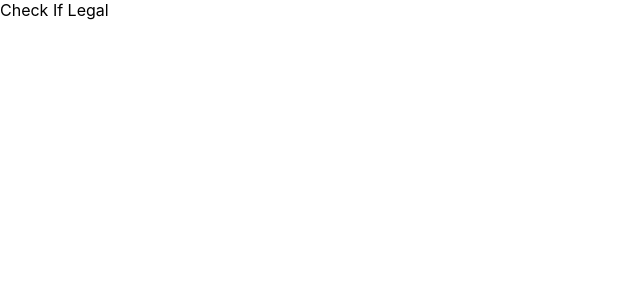
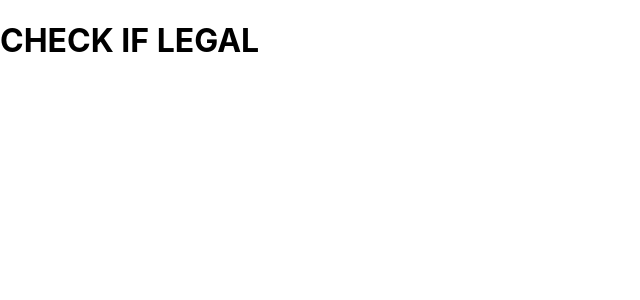
Before and after one commit to pesto-students/check-if-legal-fe-n13-delta-3, a React (Create React App) app: page / in a window 1280 px wide. Shown: the top 300 px of the page, without its empty margins (0-640 px from the left). Built offline with nearby package versions, Linux system fonts and the light colour scheme.

Commit message:
setup: react-router
-public routes

```diff
--- a/package.json
+++ b/package.json
@@ -12,6 +12,7 @@
     "@types/react-dom": "^17.0.9",
     "react": "^17.0.2",
     "react-dom": "^17.0.2",
+    "react-router-dom": "^6.2.1",
     "react-scripts": "5.0.0",
     "typescript": "^4.4.2",
     "web-vitals": "^2.1.0"
--- a/src/App.tsx
+++ b/src/App.tsx
@@ -1,9 +1,10 @@
-function App() {
-  return (
-    <div>
-      <div>Check If Legal</div>
-    </div>
-  );
+import { BrowserRouter } from "react-router-dom"
+import { AppRoutes } from "./routes/AppRoutes"
+
+export function App() {
+	return (
+		<BrowserRouter>
+			<AppRoutes />
+		</BrowserRouter>
+	)
 }
-
-export default App;
--- /dev/null
+++ b/src/features/landing/Landing.tsx
@@ -0,0 +1,9 @@
+import { FC } from "react"
+
+export const Landing: FC = () => {
+	return (
+		<div>
+			<h1>CHECK IF LEGAL</h1>
+		</div>
+	)
+}
--- /dev/null
+++ b/src/features/login/adminLogin/AdminLogin.tsx
@@ -0,0 +1,5 @@
+import { FC } from "react"
+
+export const AdminLogin: FC = () => {
+	return <>Admin Login</>
+}
--- /dev/null
+++ b/src/features/login/login.routes.tsx
@@ -0,0 +1,8 @@
+import { RouteObject } from "react-router-dom"
+import { AdminLogin } from "./adminLogin/AdminLogin"
+import { UserLogin } from "./userLogin/UserLogin"
+
+export const loginRoutes: RouteObject[] = [
+	{ index: true, element: <UserLogin /> },
+	{ path: "admin", element: <AdminLogin /> },
+]
--- /dev/null
+++ b/src/features/login/userLogin/UserLogin.tsx
@@ -0,0 +1,5 @@
+import { FC } from "react"
+
+export const UserLogin: FC = () => {
+	return <>User Login</>
+}
--- a/src/index.tsx
+++ b/src/index.tsx
@@ -1,11 +1,5 @@
-import React from "react";
-import ReactDOM from "react-dom";
-import "./index.css";
-import App from "./App";
+import ReactDOM from "react-dom"
+import { App } from "./App"
+import "./index.css"
 
-ReactDOM.render(
-  <React.StrictMode>
-    <App />
-  </React.StrictMode>,
-  document.getElementById("root")
-);
+ReactDOM.render(<App />, document.getElementById("root"))
--- /dev/null
+++ b/src/routes/AppRoutes.tsx
@@ -0,0 +1,8 @@
+import { FC } from "react"
+import { useRoutes } from "react-router-dom"
+import { publicRoutes } from "./publicRoutes"
+
+export const AppRoutes: FC = () => {
+	const routes = publicRoutes
+	return useRoutes(routes)
+}
--- /dev/null
+++ b/src/routes/publicRoutes.tsx
@@ -0,0 +1,8 @@
+import { RouteObject } from "react-router-dom"
+import { Landing } from "../features/landing/Landing"
+import { loginRoutes } from "../features/login/login.routes"
+
+export const publicRoutes: RouteObject[] = [
+	{ index: true, element: <Landing /> },
+	{ path: "login", children: loginRoutes },
+]
```
Also changed, not shown: tsconfig.json (+7 -10 lines), 2 other files (tests, documents, lock files or other folders).
